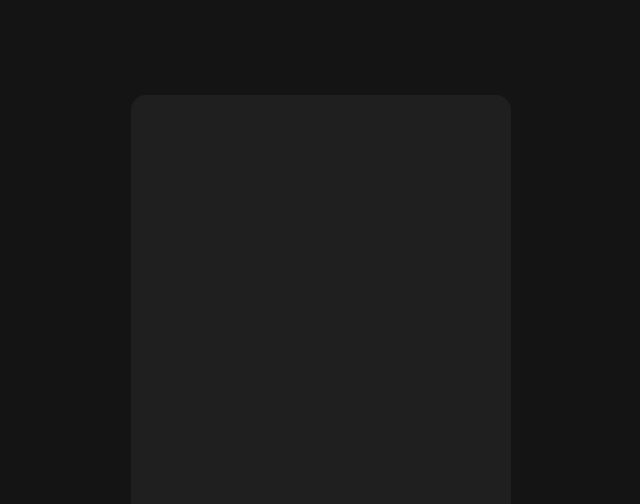
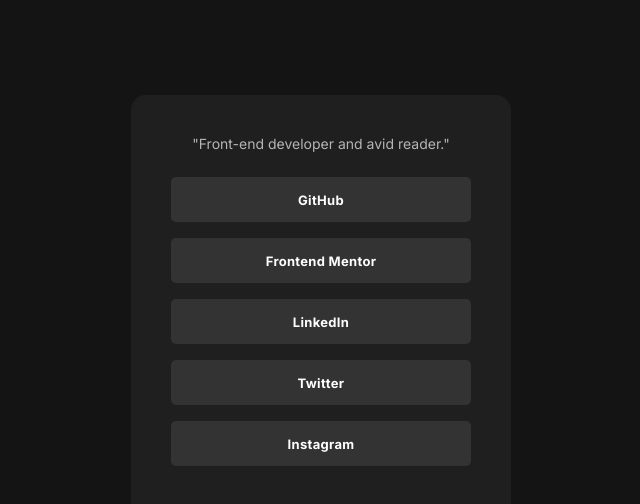
Before and after one commit to hero-app-peru/frontend-sociallinksprofile, a plain HTML site: page index.html in a window 1280 px wide. Shown: the whole page, without its empty margins (319-959 px from the left). Drawn offline with Linux system fonts and the light colour scheme.

Commit message:
1 cambios - options

```diff
--- a/css/style.css
+++ b/css/style.css
@@ -29,7 +29,59 @@
 
 /* OPTIONS */
 
+.container-options-parrafo{
+    display: flex;
+    flex-direction: row;
+    justify-content: center;
+    align-items: center;
+    margin-bottom: 25px;
+}
 
+.container-options-parrafo h2{
+    font-size: 14px;
+    text-align: center;
+    font-family: "Inter";
+    font-weight: 400;
+    font-style: normal;
+    color: #B5B5B5;
+}
+
+.container-options >ul{
+    list-style-type: none;
+    display: flex;
+    flex-direction: column;
+    row-gap: 16px;
+}
+
+.container-options >ul>li{
+    background-color: #333333;
+    border-radius: 5px;
+    width: 100%;
+    height: 45px;
+    display: flex;
+    flex-direction: row;
+    justify-content: center;
+    align-items: center;
+}
+
+.container-options >ul>li>a{
+    color: white;
+    text-align: center;
+    text-decoration: none;
+    font-family: "Inter";
+    font-weight: 700;
+    font-style: normal;
+    font-size: 13px;
+    letter-spacing: 0.3px;
+}
+
+.container-options >ul>li:hover{
+    background-color: white;
+    cursor:pointer;
+    >a{
+        color: #333333;
+    }
+}
 
 /* BREAKPOINTS */
 
--- a/index.html
+++ b/index.html
@@ -27,7 +27,19 @@
 
         <section id="options">
 
+            <div class="container-options-parrafo">
+                <h2>"Front-end developer and avid reader."</h2>
+            </div>
 
+            <div class="container-options">
+                <ul>
+                    <li ><a href="">GitHub</a></li>
+                    <li ><a href="">Frontend Mentor</a></li>
+                    <li ><a href="">LinkedIn</a></li>
+                    <li ><a href="">Twitter</a></li>
+                    <li ><a href="">Instagram</a></li>
+                </ul>
+            </div>
 
         </section>
 
```
